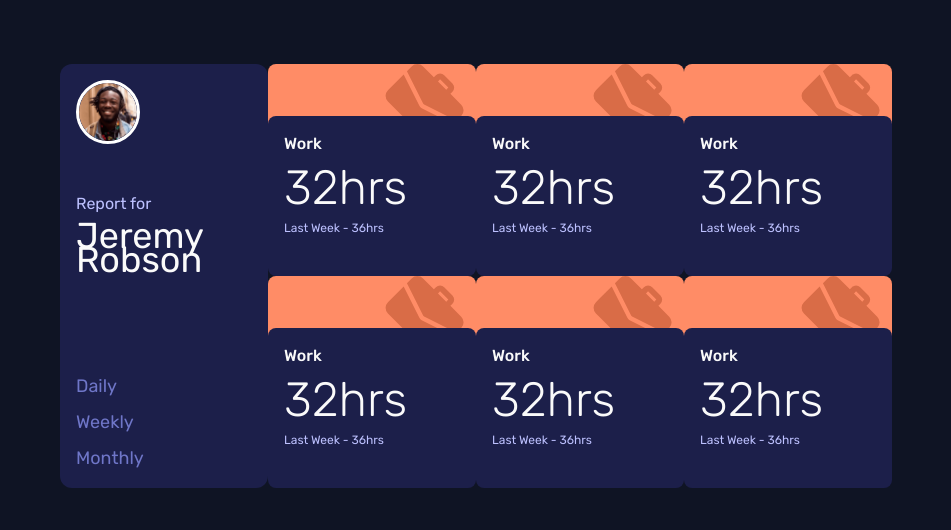
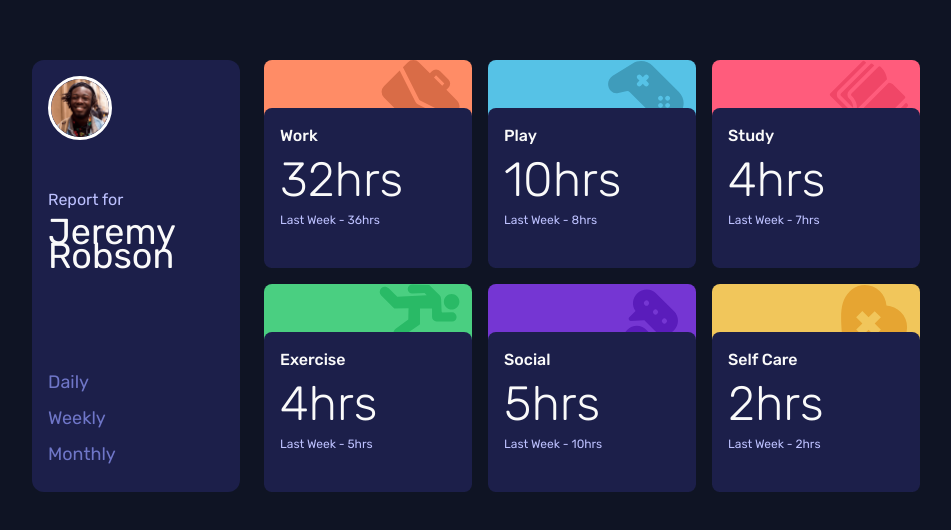
Before and after one commit to remtaine/fem-time-tracking-dashboard, a React (Create React App) app: page / in a window 1280 px wide. Shown: the part 124-654 px from the top of the page, without its empty margins (164-1115 px from the left). Built offline with nearby package versions, Linux system fonts and the light colour scheme.

Commit message:
Remove unneeded components

```diff
--- a/src/App.tsx
+++ b/src/App.tsx
@@ -1,18 +1,13 @@
 import React from "react";
-import Activity from "./components/Activity";
+import ActivityDashboard from "./components/ActivityDashboard";
 import Profile from "./components/Profile";
 
 function App() {
   return (
-    <main className="App bg-fem-700 min-h-screen flex items-center justify-center selection:bg-fem-950 selection:text-fem-700 font-rubik text-neutral-50">
-      <div className="grid grid-cols-4">
+    <main className="App bg-fem-700 min-h-screen flex items-center justify-center selection:bg-neutral-200 selection:text-neutral-900 font-rubik text-neutral-50">
+      <div className="flex gap-6">
         <Profile />
-        <Activity />
-        <Activity />
-        <Activity />
-        <Activity />
-        <Activity />
-        <Activity />
+        <ActivityDashboard />
       </div>
     </main>
   );
```
